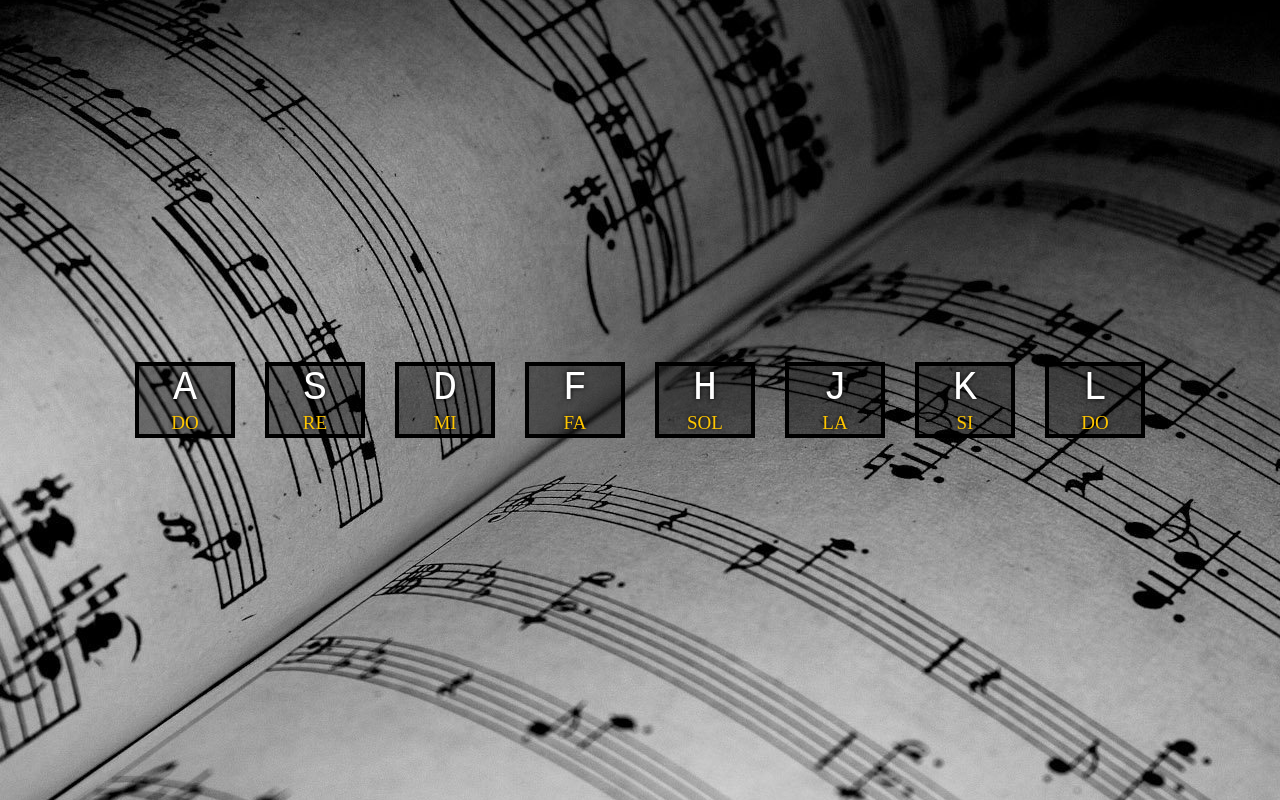
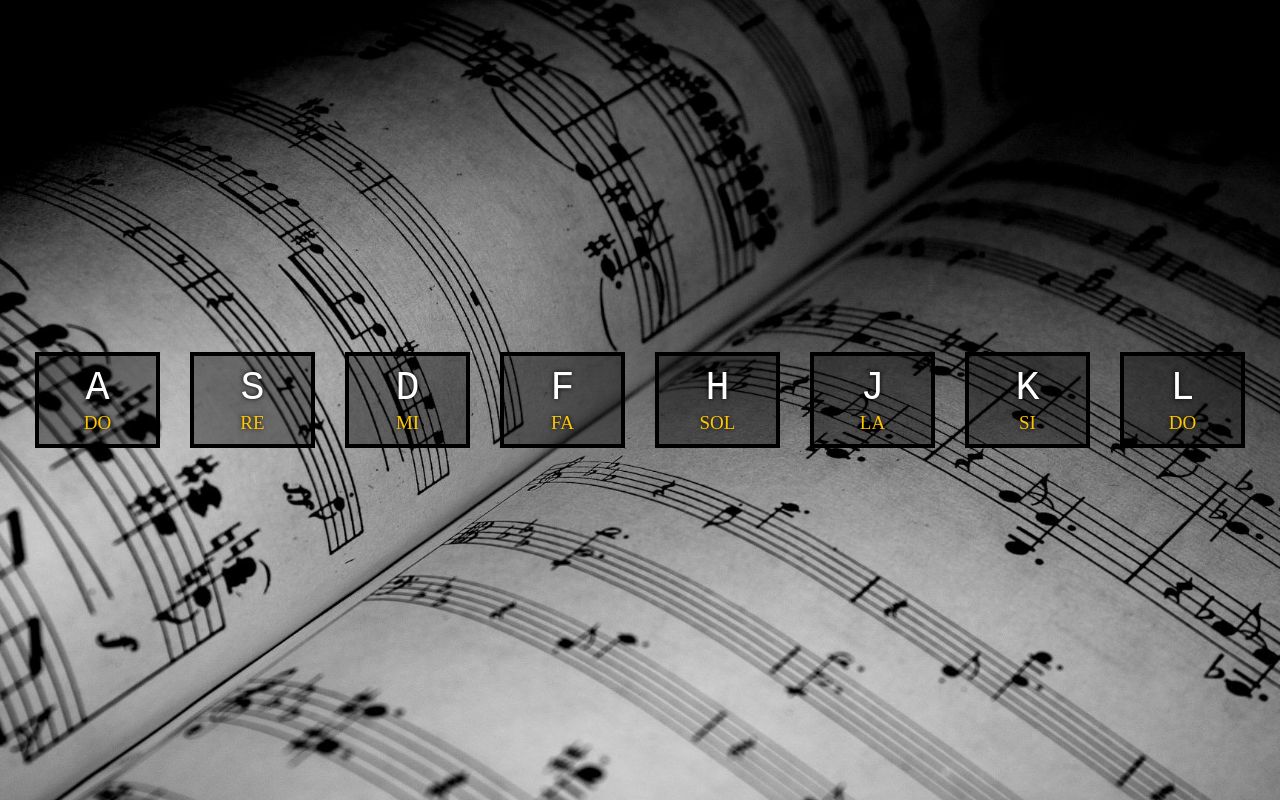
Before and after one commit to MarinaPrivalova/notes, a plain HTML site: page index.html in a window 1280 px wide. Drawn offline with Linux system fonts and the light colour scheme.

Commit message:
fix: backgruond, keys

```diff
--- a/pages/index.css
+++ b/pages/index.css
@@ -6,6 +6,7 @@
   min-width: 320px;
   height: 100vh;
   background: url(../images/backrgound.jpg) center;
+  background-size: cover;
   display: flex;
   margin: 0 auto;
   align-items: center;
@@ -15,8 +16,8 @@
 
 .notes {
   display: grid;
-  width: 90%;
-  grid-template-columns: repeat(auto-fit, 100px);
+  width: 95%;
+  grid-template-columns: repeat(auto-fit, 125px);
   gap: 30px;
   justify-content: center;
   text-align: center;
@@ -29,6 +30,7 @@
   background: rgba(0,0,0,0.4);
   transition: all 0.07s;
   text-transform: uppercase;
+  padding: 10px 0;
 }
 
 .playing {
```
